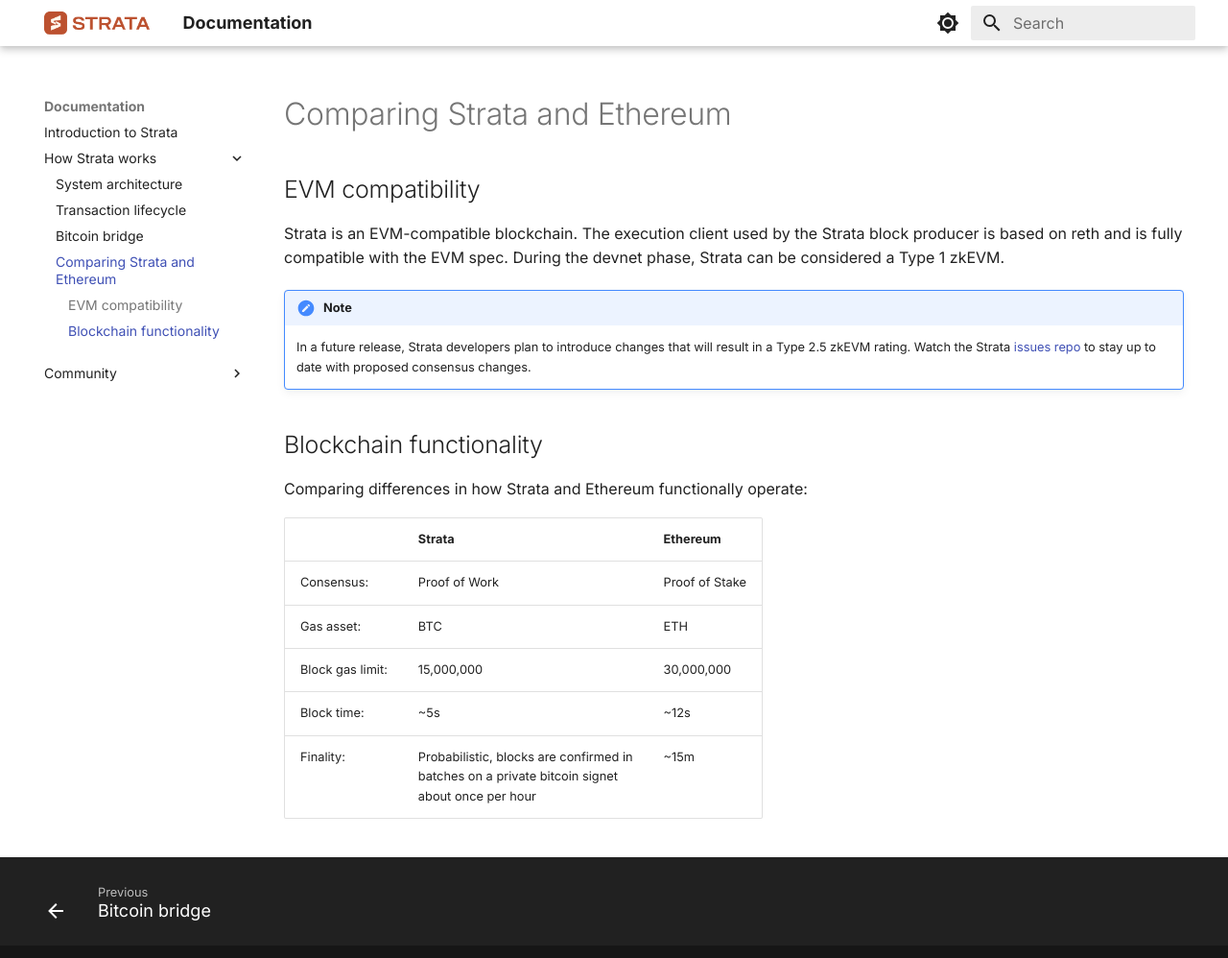
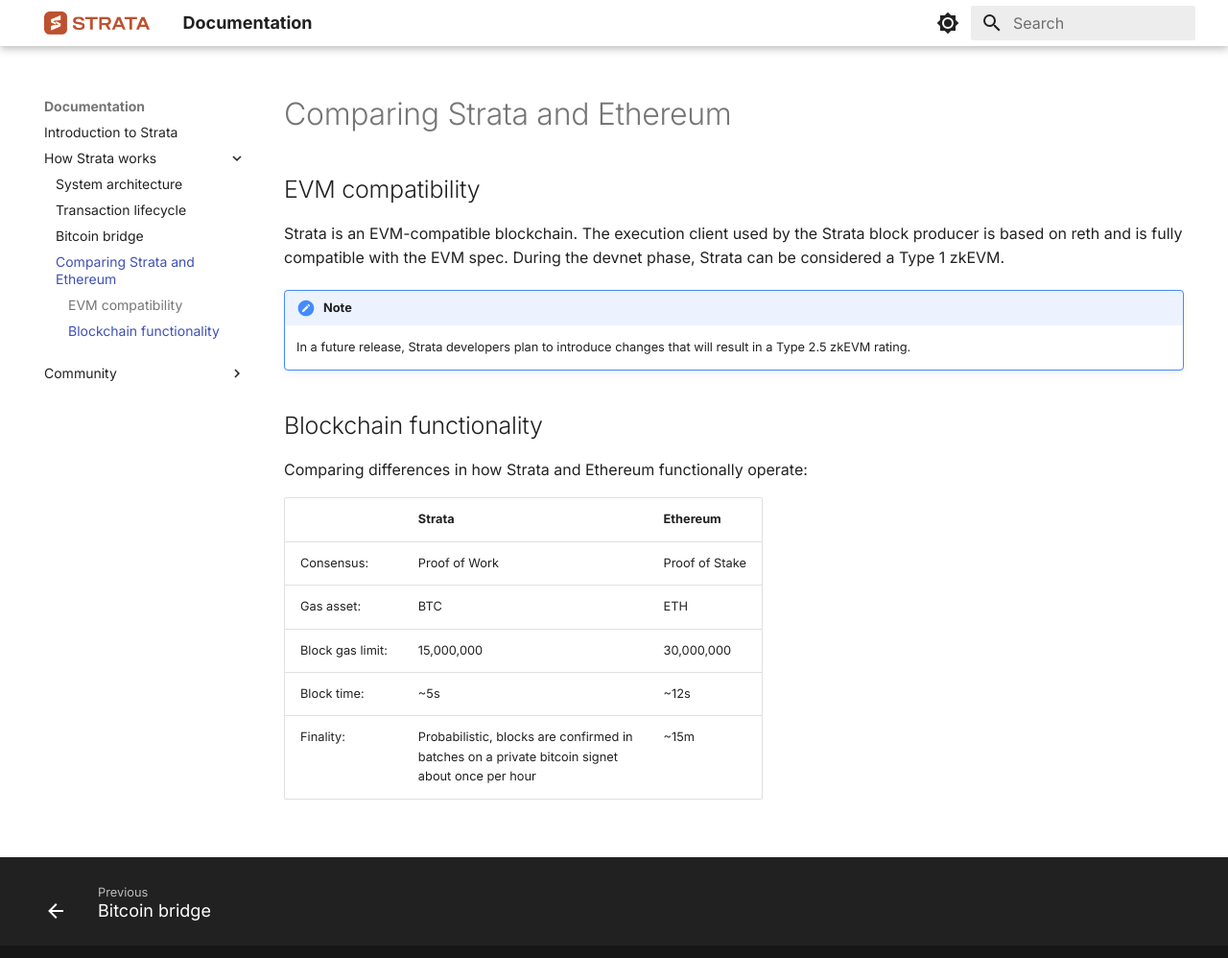
Before and after one commit to alpenlabs/docs, an MkDocs documentation site: the page built from docs/technical/comparing-ethereum.md, in a window 1280 px wide and 1009 px high. Shown: the top 998 px of the window at 96% size. Built offline with MkDocs 1.6.1 and Material for MkDocs 9.7.7, drawn with Linux system fonts in a browser that asks for light colours.

Commit message:
Remove non-public link

```diff
--- a/docs/technical/comparing-ethereum.md
+++ b/docs/technical/comparing-ethereum.md
@@ -12,8 +12,6 @@ During the devnet phase, Strata can be considered a Type 1 zkEVM.
     In a future release,
     Strata developers plan to introduce changes
     that will result in a Type 2.5 zkEVM rating.
-    Watch the Strata [issues repo](https://github.com/alpenlabs/strata/issues)
-    to stay up to date with proposed consensus changes.
 
 ## Blockchain functionality
 
```
